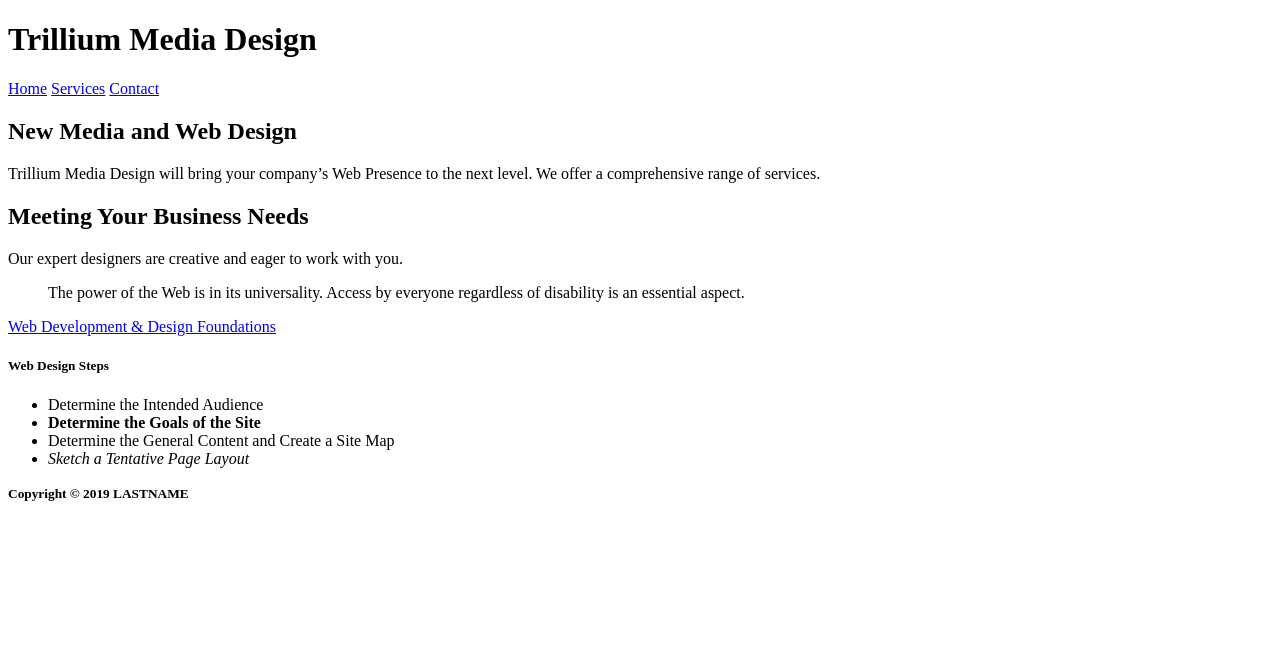
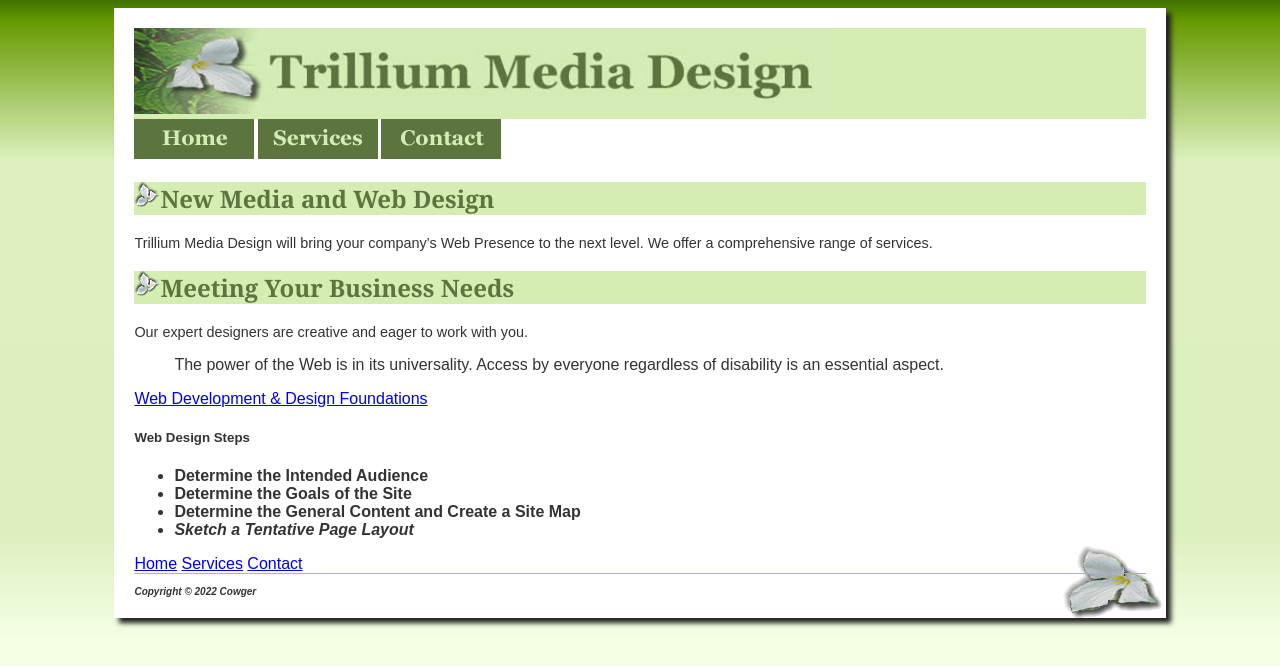
Before and after one commit to 44144-Sp22/ch4inclassnotes-lcowger1, a plain HTML site: page index.html in a window 1280 px wide. Drawn offline with Linux system fonts and the light colour scheme.

Commit message:
Chapter 4 in class notes
Making the website look actually good and not an html mess. Lots of work on style sheets as well as following img protocol for setting up a prettier looking site.

```diff
--- a/index.html
+++ b/index.html
@@ -1,19 +1,25 @@
 <!DOCTYPE html>
 <html lang="en">
 	<head>
-		<title>LASTNAME Chapter 4 InClass Notes</title>
+		<title>Cowger Chapter 4 InClass Notes</title>
 		<meta charset="utf-8">
+		<link rel="icon" href="favicon.ico" type="image/x-com">
+		<link rel="stylesheet" href="style.css">
 	</head>
     <body>
+			<div id="container">
         <!-- Structural Elements - header, nav, main, footer -->
         <header>
-            <h1>Trillium Media Design</h1>
+					<img src="trilliumbanner.jpg" usemap="#image_map">
+					<map name="image_map">
+					  <area alt="NWMSU" title="NWMSU" href="http://www.nwmissouri.edu" coords="6,-16,134,65" shape="rect">
+					</map>
         </header>
         <nav>
             <!-- Anchor tags - specifies hyperlink reference to a file. Relative Links - link to pages on own site. -->
-            <a href="index.html">Home</a>
-            <a href="services.html">Services</a>
-            <a href="contact.html">Contact</a>
+            <a href="index.html"><img src="home.gif" alt="Home" width="120" height="40"></a>
+            <a href="services.html"><img src="services.gif" alt="Services" width="120" height="40"></a>
+            <a href="contact.html"><img src="contact.gif" alt="Contact" width="120" height="40"></a>
         </nav>
         <main>
             <h2>New Media and Web Design</h2>
@@ -37,9 +43,12 @@
             </ul>
 
         </main>
+				<a href="index.html">Home</a>
+				<a href="services.html">Services</a>
+				<a href="contact.html">Contact</a>
         <footer>
-            <small><strong>Copyright &copy; 2019 LASTNAME</strong></small>
+            <small><strong>Copyright &copy; 2022 Cowger</strong></small>
         </footer>
-
+</div>
     </body>
 </html>
--- /dev/null
+++ b/style.css
@@ -0,0 +1,44 @@
+body {
+  background-color: #f4ffe4;
+  color: #333333;
+  font-family: Arial, Verdana, sans-serif;
+  background-image: url(trilliumgradient.png);
+}
+
+header{
+  background-color: #d5edb3;
+  color: #5c743d;
+  font-family: Georgia, "Times New Roman", serif;
+}
+
+h2{background-color: #d5edb3;
+color: #5c743d;
+font-family: Georgia, "Times New Roman", serif;
+background-image: url(trilliumbullet.gif);
+background-repeat: No-repeat;
+padding-left: 26px
+}
+
+p{ font-size: .90em;
+}
+
+ul{font-weight: bold;
+}
+
+nav{
+font-weight: bold;
+font-size: .75em
+}
+footer{font-size: .75em;
+  font-style: italic;
+  border-top: thin solid #aeaed4;
+  padding-top: 10px;
+}
+img{border-style: none;}
+#container{background-color: #ffffff;
+  padding: 20px;
+  width: 80%;
+  margin: auto;
+  box-shadow: 5px 5px 5px #1e1e1e;
+  background: url(trilliumfoot.gif) no-repeat bottom right, #ffffff;
+}
```
Also changed, not shown: contact.html (+16 -7 lines), services.html (+16 -7 lines).
